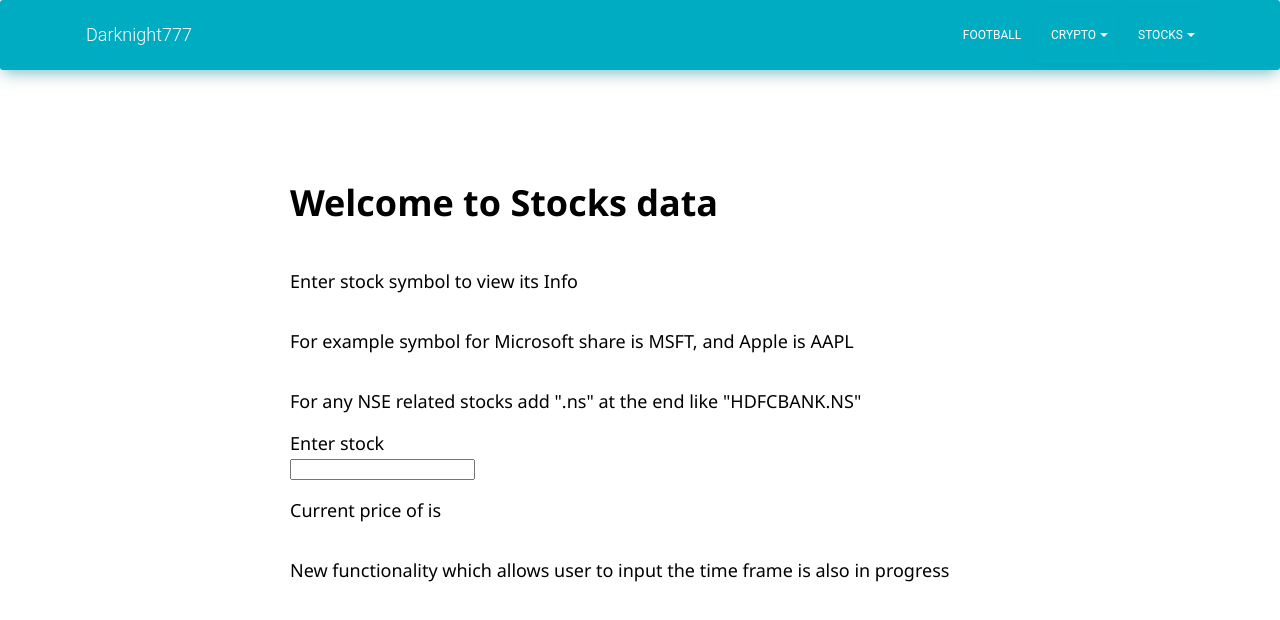
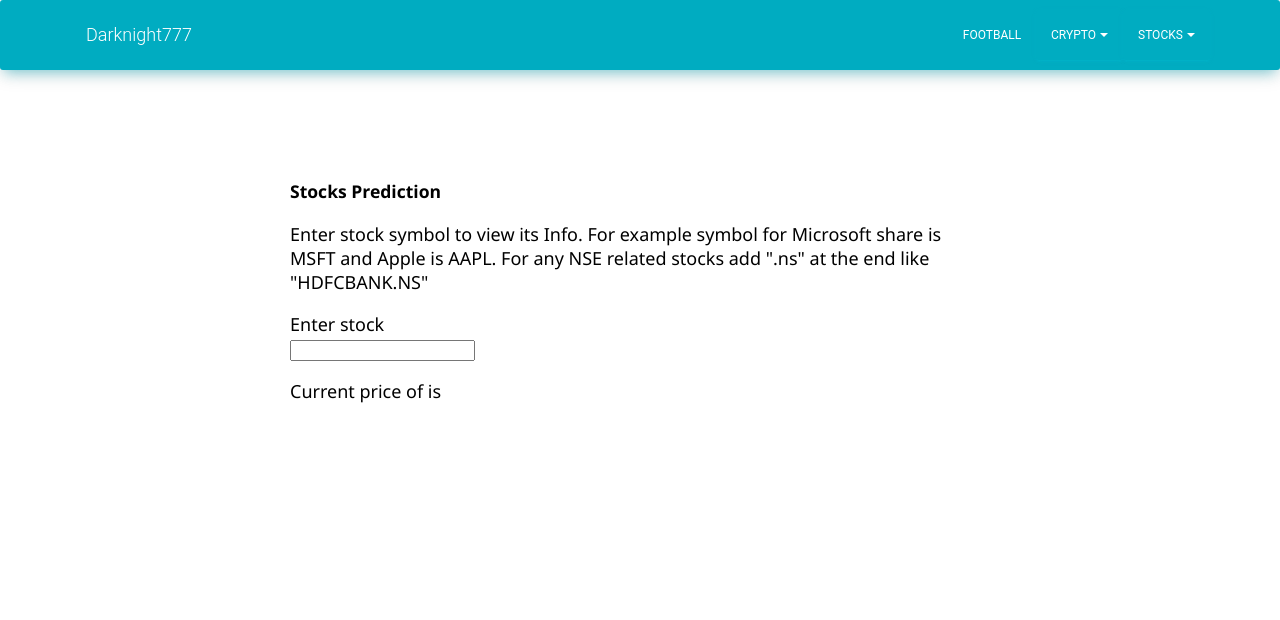
Before and after one commit to sgollapudi77/hello-react, a React (Create React App) app: page /stocks/algo in a window 1280 px wide. Shown: the top 620 px of the page. Built offline with nearby package versions, Linux system fonts and the light colour scheme.

Commit message:
Refactored and modulized code to look better

```diff
--- a/src/pages/StocksAlgo.js
+++ b/src/pages/StocksAlgo.js
@@ -34,17 +34,20 @@ class StocksAlgo extends React.Component{
     render(){
         return(
             <>
-            <h1>Welcome to Stocks data</h1>
-            <p>Enter stock symbol to view its Info</p>
-            <p>For example symbol for Microsoft share is MSFT, and Apple is AAPL</p>
-            <p>For any NSE related stocks add ".ns" at the end like "HDFCBANK.NS"</p>
+            <div>
+                <h3>
+                    <small>Stocks Prediction</small>
+                </h3>
+                <p>Enter stock symbol to view its Info. For example symbol for Microsoft share is MSFT
+                    and Apple is AAPL. For any NSE related stocks add ".ns" at the end like "HDFCBANK.NS"
+                </p>
+            </div>
             <form onSubmit = {this.sendData}>
                 <label>Enter stock</label>
                 <br/>
                 <input type="text" value={this.state.value} onChange={this.takeInput}/>
             </form>
             <p>Current price of {this.state.value} is {this.state.data}</p>
-            <p>New functionality which allows user to input the time frame is also in progress</p>
             </>
         );
     }
```
Also changed, not shown: 1 other file (tests, documents, lock files or other folders).
